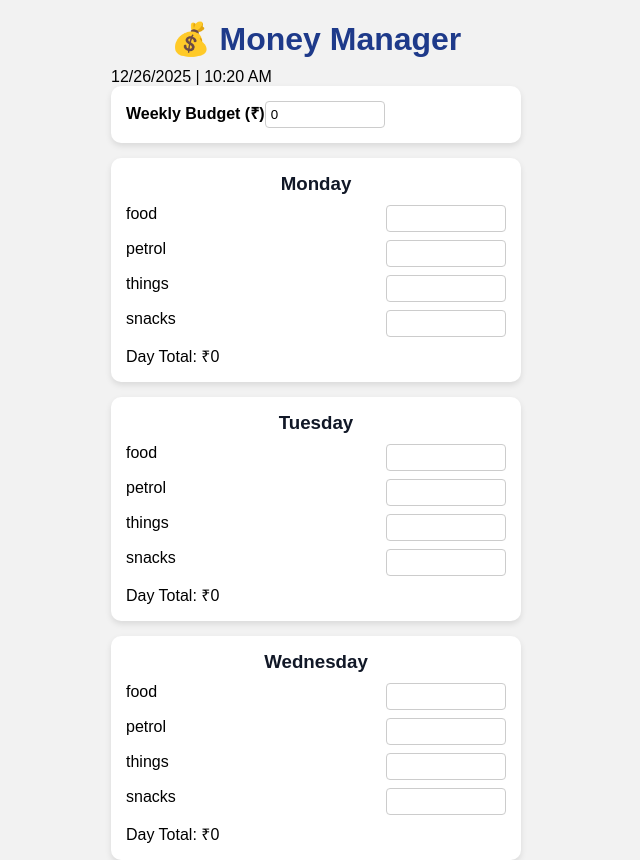
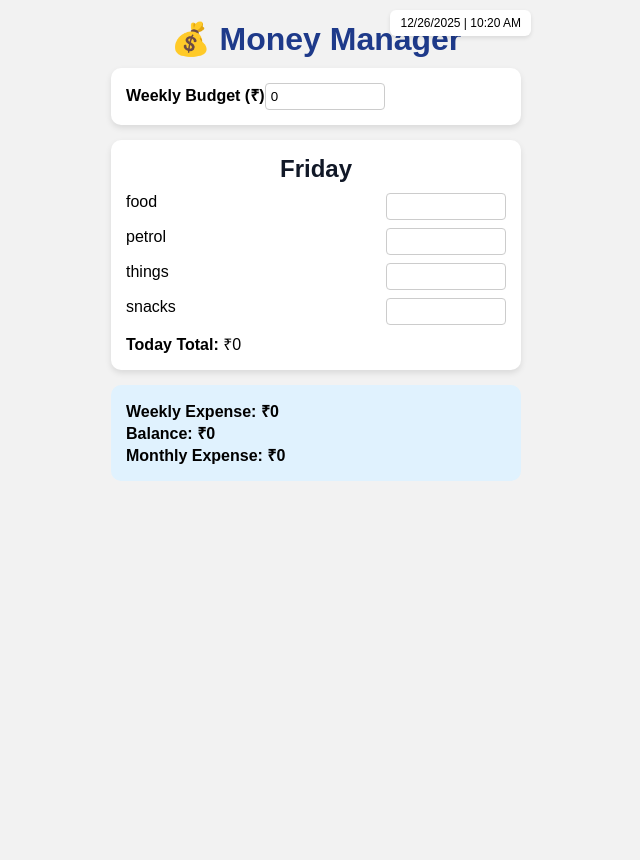
Before and after one commit to RadhakrishnanSA/Money_manager, a React (Vite) app: page / in a window 1280 px wide. Shown: the top 860 px of the page, without its empty margins (324-964 px from the left). After the commit the page ends 800 px from the top, so only its background shows below. Built offline with nearby package versions, Linux system fonts and the light colour scheme.

Commit message:
Update App.jsx

```diff
--- a/src/App.jsx
+++ b/src/App.jsx
@@ -1,23 +1,33 @@
 import { useState, useEffect } from "react";
 import "./App.css";
 
-const days = ["Monday", "Tuesday", "Wednesday", "Thursday", "Friday", "Saturday", "Sunday"];
+const categories = ["food", "petrol", "things", "snacks"];
+const dayNames = [
+  "Sunday",
+  "Monday",
+  "Tuesday",
+  "Wednesday",
+  "Thursday",
+  "Friday",
+  "Saturday",
+];
 
 function App() {
+  const today = new Date();
+  const todayName = dayNames[today.getDay()];
+
   const [budget, setBudget] = useState(0);
   const [dateTime, setDateTime] = useState("");
-
-  const [data, setData] = useState(
-    days.map(() => ({
+  const [expenses, setExpenses] = useState({
     food: 0,
     petrol: 0,
     things: 0,
     snacks: 0,
-    }))
-  );
+  });
 
+  // Live Date & Time
   useEffect(() => {
-    const updateTime = () => {
+    const update = () => {
       const now = new Date();
       const date = now.toLocaleDateString();
       const time = now.toLocaleTimeString("en-US", {
@@ -28,32 +38,33 @@ function App() {
       setDateTime(`${date} | ${time}`);
     };
 
-    updateTime();
-    const interval = setInterval(updateTime, 1000);
+    update();
+    const interval = setInterval(update, 1000);
     return () => clearInterval(interval);
   }, []);
 
-  const handleChange = (dayIndex, field, value) => {
-    const updated = [...data];
-    updated[dayIndex][field] = Number(value);
-    setData(updated);
+  const handleChange = (field, value) => {
+    setExpenses({
+      ...expenses,
+      [field]: Number(value),
+    });
   };
 
-  const dayTotal = (d) =>
-    d.food + d.petrol + d.things + d.snacks;
+  const dailyTotal =
+    expenses.food +
+    expenses.petrol +
+    expenses.things +
+    expenses.snacks;
 
-  const weeklyExpense = data.reduce(
-    (sum, d) => sum + dayTotal(d),
-    0
-  );
-
+  const weeklyExpense = dailyTotal;
   const balance = budget - weeklyExpense;
   const monthlyExpense = weeklyExpense * 4;
 
   return (
     <div className="container">
+      <div className="datetime-box">{dateTime}</div>
+
       <h1>💰 Money Manager</h1>
-      <div className="datetime">{dateTime}</div>
 
       <div className="card">
         <label className="budget-label">Weekly Budget (₹)</label>
@@ -64,27 +75,23 @@ function App() {
         />
       </div>
 
-      {days.map((day, index) => (
-        <div className="card" key={day}>
-          <h3 className="day-title">{day}</h3>
+      <div className="card">
+        <h2 className="day-title">{todayName}</h2>
 
-          {["food", "petrol", "things", "snacks"].map((cat) => (
+        {categories.map((cat) => (
           <div className="row" key={cat}>
             <span>{cat}</span>
             <input
               type="number"
               onChange={(e) =>
-                  handleChange(index, cat, e.target.value)
+                handleChange(cat, e.target.value)
               }
             />
           </div>
         ))}
 
-          <p className="total">
-            Day Total: ₹{dayTotal(data[index])}
-          </p>
+        <p><b>Today Total:</b> ₹{dailyTotal}</p>
       </div>
-      ))}
 
       <div className="summary">
         <p>Weekly Expense: ₹{weeklyExpense}</p>
```
Lines whose indentation alone changed are shown as unchanged.
